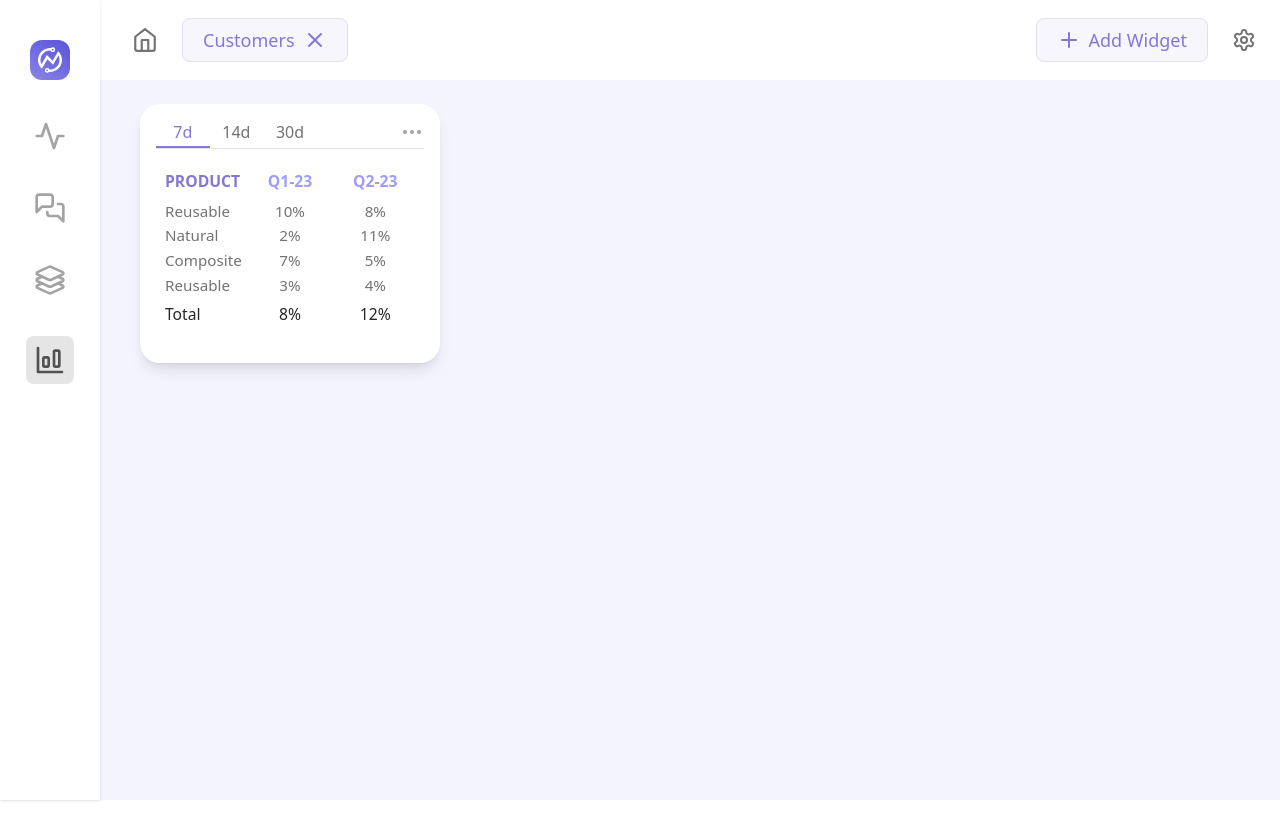
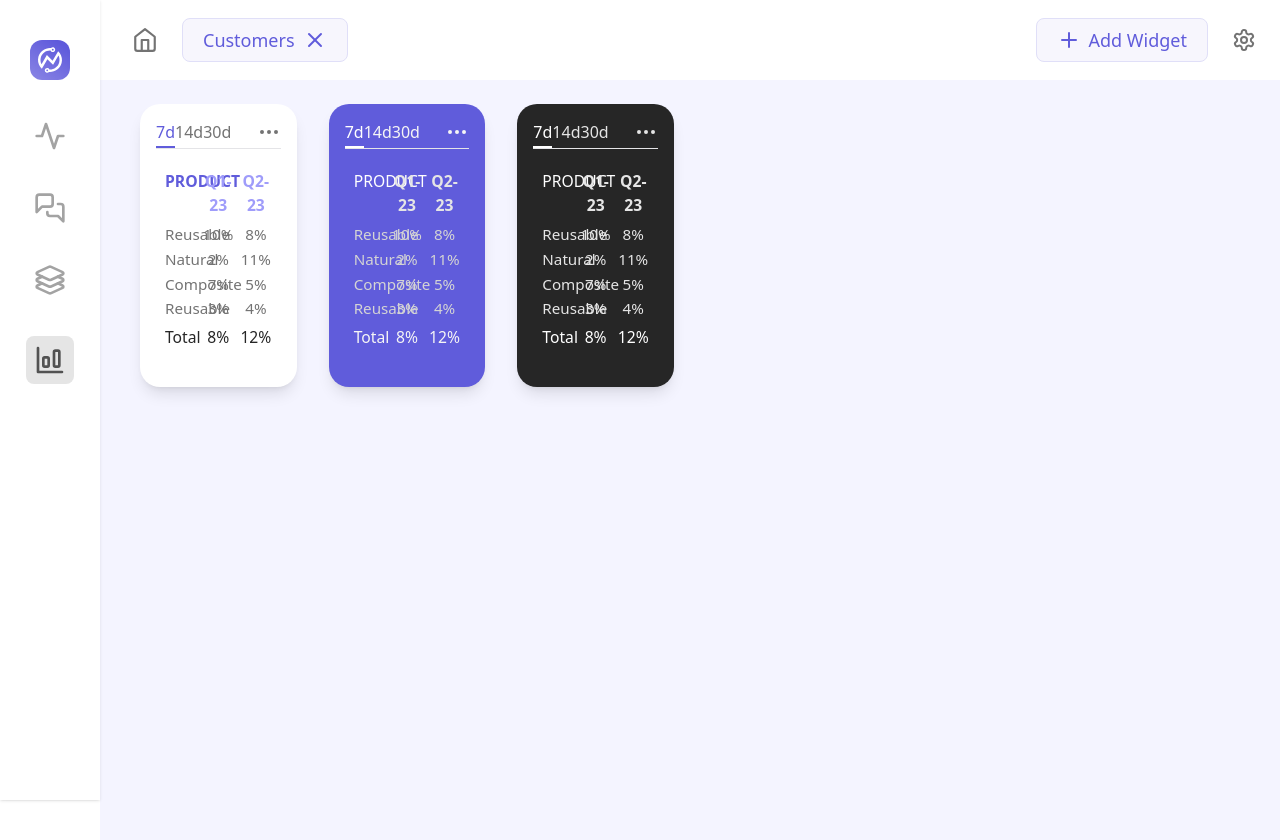
Before and after one commit to lakshz/widget-dashboard, a React (Vite) app: page / in a window 1280 px wide. Shown: the top 840 px of the page. Before the commit the page ends 800 px from the top, so only its background shows below. Built offline with nearby package versions, Linux system fonts and the light colour scheme.

Commit message:
reusable data widget

```diff
--- a/src/components/widgets/Widgets.tsx
+++ b/src/components/widgets/Widgets.tsx
@@ -5,13 +5,17 @@ import widgetsData from "./widgets-data.json";
 const Widgets = () => {
   const widgets = widgetsData.widgets;
   return (
-    <div className="h-[90vh] bg-[#f4f4ff] px-10 py-6">
-      <DataWidget
-        type={widgets[0].dataType!}
-        bgColor={widgets[0].bgColor as WidgetBgColors}
-        size={widgets[0].size as [number, number]}
-        data={widgets[0].data}
-      />
+    <div className="min-h-[90vh] grid grid-cols-6 grid-rows-4 gap-8 bg-[rgb(244,244,255)] px-10 py-6">
+      {widgets.map((widget) => (
+        <DataWidget
+          key={widget.id}
+          type={widget.dataType!}
+          bgColor={widget.bgColor as WidgetBgColors}
+          start={widget.start as [number, number]}
+          end={widget.end as [number, number]}
+          data={widget.data}
+        />
+      ))}
     </div>
   );
 };
--- a/src/components/widgets/cards/DataWidget.tsx
+++ b/src/components/widgets/cards/DataWidget.tsx
@@ -15,7 +15,8 @@ export enum WidgetBgColors {
 type DataWidgetProps = {
   type: DataWidgetTypes;
   bgColor: WidgetBgColors;
-  size: [number, number];
+  start: [number, number];
+  end: [number, number];
   data: {
     headingRow: string[];
     values: string[][];
@@ -26,21 +27,24 @@ type DataWidgetProps = {
 // based on the bg color, we map all the colors for widget text
 const ColorsMapping = {
   [WidgetBgColors.WHITE]: {
-    topNav: "text-primary",
+    topNav1: "text-primary border-b-neutral-200",
+    topNav2: "text-neutral-500",
     headingRow1: "text-primary",
     headingRow2: "text-[#9f9cfa]",
     values: "text-neutral-500",
     totalRow: "text-neutral-800",
   },
   [WidgetBgColors.PRIMARY]: {
-    topNav: "text-white",
+    topNav1: "text-white  border-b-white",
+    topNav2: "text-neutral-100",
     headingRow1: "text-white font-medium",
     headingRow2: "text-neutral-200",
     values: "text-neutral-300",
     totalRow: "text-neutral-100",
   },
   [WidgetBgColors.DARK]: {
-    topNav: "text-white",
+    topNav1: "text-white  border-b-white",
+    topNav2: "text-neutral-200",
     headingRow1: "text-white font-medium",
     headingRow2: "text-neutral-200",
     values: "text-neutral-200",
@@ -48,35 +52,56 @@ const ColorsMapping = {
   },
 };
 
-const DataWidget = ({ bgColor, size, type, data }: DataWidgetProps) => {
+const DataWidget = ({ bgColor, start, end, type, data }: DataWidgetProps) => {
   return (
     <div
-      className={clsx("shadow-lg rounded-[20px] p-4 w-[300px]", {
-        "bg-white": bgColor === WidgetBgColors.WHITE,
-        "bg-primary": bgColor === WidgetBgColors.PRIMARY,
-        "bg-neutral-800": bgColor === WidgetBgColors.DARK,
-      })}
+      className={clsx(
+        `shadow-lg rounded-[20px] p-4 row-start-${start[0]} col-start-${start[1]} col-end-${end[1]} row-end-${end[0]}`,
+        {
+          "bg-white": bgColor === WidgetBgColors.WHITE,
+          "bg-primary": bgColor === WidgetBgColors.PRIMARY,
+          "bg-neutral-800": bgColor === WidgetBgColors.DARK,
+        }
+      )}
     >
-      <div className="border-b border-b-neutral-200 pb-1 flex w-full justify-between">
+      <div className="border-b pb-1 flex w-full justify-between">
         {type === DataWidgetTypes.HISTORIC ? (
           <div className="flex w-[60%] text-center">
             <div
               className={clsx(
                 "basis-1/3 -mb-1 border-b-2 font-medium border-b-primary",
                 {
-                  [ColorsMapping[bgColor].topNav]: true,
+                  [ColorsMapping[bgColor].topNav1]: true,
                 }
               )}
             >
               7d
             </div>
-            <div className="cursor-pointer basis-1/3 text-neutral-500">14d</div>
-            <div className="cursor-pointer basis-1/3 text-neutral-500">30d</div>
+            <div
+              className={clsx("cursor-pointer basis-1/3", {
+                [ColorsMapping[bgColor].topNav2]: true,
+              })}
+            >
+              14d
+            </div>
+            <div
+              className={clsx("cursor-pointer basis-1/3", {
+                [ColorsMapping[bgColor].topNav2]: true,
+              })}
+            >
+              30d
+            </div>
           </div>
         ) : (
-          <div className="text-neutral-500">Today</div>
+          <div className={clsx({ [ColorsMapping[bgColor].topNav2]: true })}>
+            Today
+          </div>
         )}
-        <div className="text-neutral-400 cursor-pointer">
+        <div
+          className={clsx("cursor-pointer", {
+            [ColorsMapping[bgColor].topNav2]: true,
+          })}
+        >
           <MoreHorizontal />
         </div>
       </div>
@@ -103,6 +128,7 @@ const DataWidget = ({ bgColor, size, type, data }: DataWidgetProps) => {
           <tbody>
             {data.values.map((row, i) => (
               <tr
+                key={i}
                 className={clsx("grid grid-cols-3 gap-1 text-center", {
                   [ColorsMapping[bgColor].values]: true,
                 })}
--- a/src/components/widgets/widgets-data.json
+++ b/src/components/widgets/widgets-data.json
@@ -5,7 +5,44 @@
       "widgetType": "DATA",
       "dataType": 0,
       "bgColor": "WHITE",
-      "size": [1, 1],
+      "start": [1, 1],
+      "end": [2, 2],
+      "data": {
+        "headingRow": ["Product", "Q1-23", "Q2-23"],
+        "values": [
+          ["Reusable", "10%", "8%"],
+          ["Natural", "2%", "11%"],
+          ["Composite", "7%", "5%"],
+          ["Reusable", "3%", "4%"]
+        ],
+        "totalRow": ["Total", "8%", "12%"]
+      }
+    },
+    {
+      "id": "2",
+      "widgetType": "DATA",
+      "dataType": 0,
+      "bgColor": "PRIMARY",
+      "start": [1, 2],
+      "end": [2, 3],
+      "data": {
+        "headingRow": ["Product", "Q1-23", "Q2-23"],
+        "values": [
+          ["Reusable", "10%", "8%"],
+          ["Natural", "2%", "11%"],
+          ["Composite", "7%", "5%"],
+          ["Reusable", "3%", "4%"]
+        ],
+        "totalRow": ["Total", "8%", "12%"]
+      }
+    },
+    {
+      "id": "3",
+      "widgetType": "DATA",
+      "dataType": 0,
+      "bgColor": "DARK",
+      "start": [1, 1],
+      "end": [2, 2],
       "data": {
         "headingRow": ["Product", "Q1-23", "Q2-23"],
         "values": [
--- a/src/index.css
+++ b/src/index.css
@@ -13,7 +13,7 @@
     --popover: 0 0% 100%;
     --popover-foreground: 240 10% 3.9%;
 
-    --primary: 249 52% 65%;
+    --primary: 242 64% 61%;
     --primary-foreground: 0 0% 98%;
     --primary-background: 240 100% 97%;
 
```
